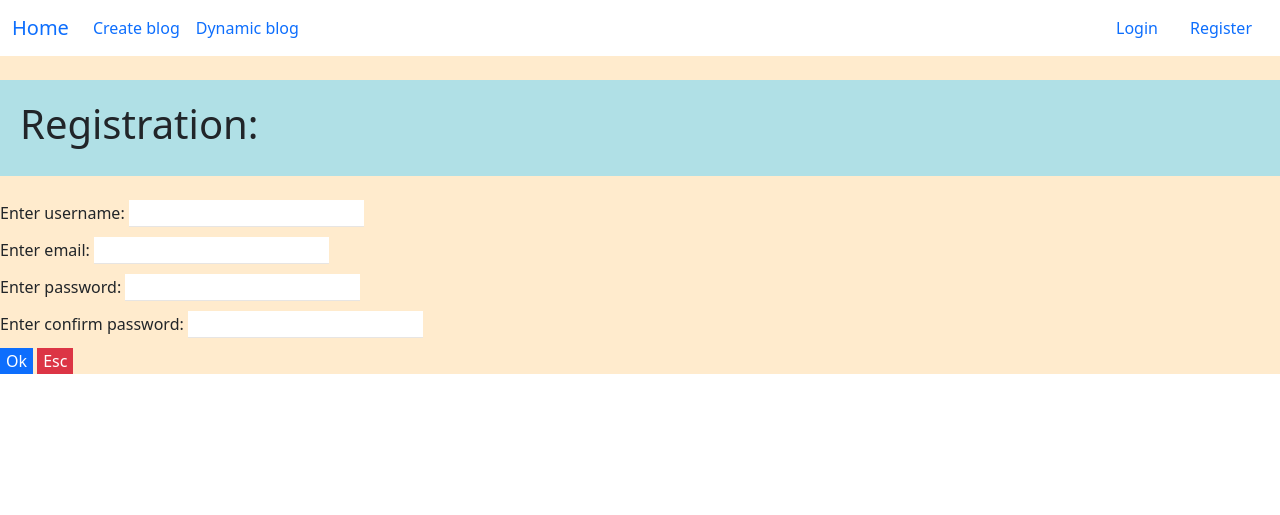
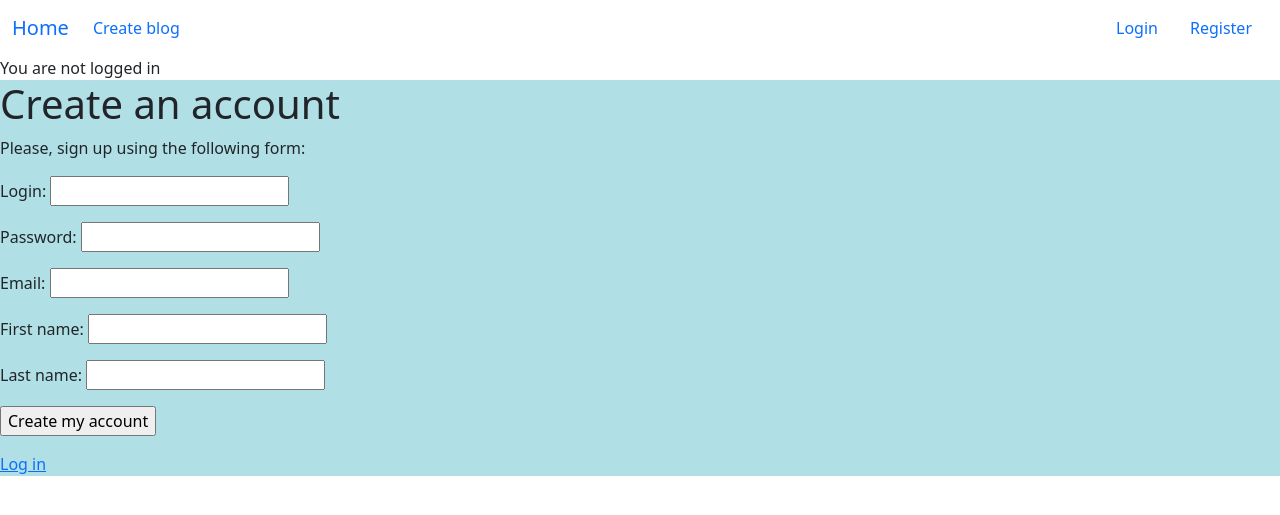
Before and after one commit to Astapow/django_project, a Django app: page /register/ in a window 1280 px wide. Shown: the top 515 px of the page. Run offline with Django 4.2, Linux system fonts and the light colour scheme.

Commit message:
add new html update form url views models new migration

```diff
--- /dev/null
+++ b/django_app/forms.py
@@ -0,0 +1,55 @@
+from django import forms
+from django.contrib.auth import authenticate
+from django.contrib.auth.models import User
+
+from django_app.models import Topic
+
+
+class CreateNewBlog(forms.Form):
+    title = forms.CharField(label='Title', max_length=100)
+    content = forms.CharField(label='Content', max_length=1000)
+    topic = forms.ModelMultipleChoiceField(queryset=Topic.objects.all(), widget=forms.CheckboxSelectMultiple)
+
+
+class Register(forms.Form):
+    username = forms.CharField(label='Login', max_length=30)
+    password = forms.CharField(label='Password', max_length=16, widget=forms.PasswordInput)
+    email = forms.EmailField(label='Email', max_length=30)
+    first_name = forms.CharField(label='First name', max_length=20)
+    last_name = forms.CharField(label='Last name', max_length=20)
+
+    def clean_username(self):
+        username = self.cleaned_data.get('username')
+        if User.objects.filter(username=username).exists():
+            raise forms.ValidationError("This username is already taken.")
+        return username
+
+    def save(self, commit=True):
+        user = User.objects.create_user(
+            username=self.cleaned_data.get('username'),
+            password=self.cleaned_data.get('password'),
+            email=self.cleaned_data.get('email'),
+            first_name=self.cleaned_data.get('first_name'),
+            last_name=self.cleaned_data.get('last_name')
+        )
+        if commit:
+            user.save()
+        return user
+
+
+class CreateNewComment(forms.Form):
+    content = forms.CharField(label='Content', max_length=300, widget=forms.Textarea)
+
+
+class AuthenticationForm(forms.Form):
+    username = forms.CharField(max_length=254)
+    password = forms.CharField(label="Password", widget=forms.PasswordInput)
+
+    def clean(self):
+        cleaned_data = super().clean()
+        username = cleaned_data.get('username')
+        password = cleaned_data.get('password')
+        if username and password:
+            self.user = authenticate(username=username, password=password)
+            if self.user is None:
+                raise forms.ValidationError('incorrect name or password')
--- a/django_app/views.py
+++ b/django_app/views.py
@@ -1,28 +1,73 @@
-from django.http import HttpResponse
-from django.shortcuts import render
-from django_app.models import BlogPost, Comment
+from django.http import HttpResponse, HttpResponseRedirect, Http404
+from django.shortcuts import render, redirect
+from django.contrib.auth import login, logout
+from django_app.forms import CreateNewBlog, Register, AuthenticationForm, CreateNewComment
+from django_app.models import BlogPost, Comment, Topic
+from django.contrib.auth.decorators import login_required
 
 
+@login_required(login_url='login/')
 def blogs(request):
-    return render(request, 'home_page.html', {'blog_post': BlogPost.objects.all()})
+    topics = Topic.objects.all()
+    search_text = request.GET.get('search_text')
+    topic_id = request.GET.get('topic')
+
+    if search_text:
+        blog_posts = BlogPost.objects.filter(title__icontains=search_text)
+    elif topic_id:
+        blog_posts = BlogPost.objects.filter(topic__in=[topic_id])
+    else:
+        blog_posts = BlogPost.objects.all()
+    return render(request, 'home_page.html', {'blog_posts': blog_posts, 'topics': topics})
 
 
 def about_site(request):
     return HttpResponse("about your site")
 
 
+@login_required(login_url='/login/')
 def dynamic_blog(request, slug):
     post = BlogPost.objects.get(slug=slug)
     comments = Comment.objects.filter(blog_post=post)
-    return render(request, 'dynamic_blog.html', {"slug": slug, 'post': post, 'comment': comments})
+    return render(request, 'dynamic_blog.html', {"slug": slug, 'post': post, 'comments': comments})
 
 
 def add_comment(request, slug):
-    return HttpResponse(f"{slug} add new comment")
+    if not slug:
+        raise Http404('Slug parameter is missing')
+    post = BlogPost.objects.get(slug=slug)
+    if request.method == 'POST':
+        form = CreateNewComment(request.POST)
+        if form.is_valid():
+            content = form.cleaned_data.get('content')
+            author = request.user
+            blog_post = post
+            create_comment = Comment.objects.create(author=author, blog_post=blog_post, content=content)
+            return render(request, 'create_comment_was_valid.html',
+                          {'create_comment': create_comment, 'form': form, 'post': post})
+    else:
+        form = CreateNewComment()
+    return render(request, 'create_comment.html', {'form': form, 'post': post})
 
 
+@login_required(login_url='/login/')
 def create_new_post(request):
-    return render(request, 'create_new_blog.html')
+    if request.method == 'POST':
+
+        form = CreateNewBlog(request.POST)
+        if form.is_valid():
+            title = form.cleaned_data.get('title')
+            content = form.cleaned_data.get('content')
+            author = request.user
+            new_post = BlogPost.objects.create(author=author, title=title, content=content)
+            for topic in form.cleaned_data.get('topic'):
+                new_post.topic.add(topic)
+            return redirect('home')
+
+    else:
+        form = CreateNewBlog()
+
+    return render(request, 'create_new_blog.html', {'form': form})
 
 
 def update_post(request, slug):
@@ -42,12 +87,33 @@ def change_password(request):
 
 
 def user_registration(request):
-    return render(request, 'register.html')
+    if request.method == 'POST':
+        register = Register(request.POST)
+        if register.is_valid():
+            create_new_user = register.save(commit=False)
+            create_new_user.set_password(register.cleaned_data.get('password'))
+            create_new_user.save()
+            return render(request, 'register_was_valid.html', {'create_new_user': create_new_user})
+
+    else:
+        register = Register()
+
+    return render(request, 'register.html', {'register': register})
 
 
-def login(request):
-    return render(request, 'login.html')
+def login_user(request):
+    if request.method == 'POST':
+        log_in = AuthenticationForm(request.POST)
+        if log_in.is_valid():
+            login(request, log_in.user)
+            return HttpResponseRedirect('/')
+
+    else:
+        log_in = AuthenticationForm()
+
+    return render(request, 'login.html', {'login': log_in})
 
 
-def logout(request):
-    return HttpResponse("logout")
+def logout_user(request):
+    logout(request)
+    return redirect('login')
--- a/django_project_python/urls.py
+++ b/django_project_python/urls.py
@@ -18,7 +18,7 @@ from django.urls import path
 
 from django.contrib import admin
 from django_app.views import blogs, about_site, dynamic_blog, add_comment, create_new_post, update_post, delete_post, \
-    users_personal_page, user_registration, change_password, login, logout
+    users_personal_page, user_registration, change_password, logout_user, login_user
 
 urlpatterns = [
     path('blogs/', blogs, name='home'),  # Домашняя страница, потенциально, однажды там будут блоги :)
@@ -27,15 +27,15 @@ urlpatterns = [
     path('<slug:slug>', dynamic_blog, name='dynamic_blog'),
     # Потенциальная страница для просмотра одного блога. Динамический контент, который потенциально будет ходить в базу данных
 
-    path('<slug:slug>/comment/', add_comment),  # Урл для добавления коментария к посту.
+    path('<slug:slug>/comment/', add_comment, name='comment'),  # Урл для добавления коментария к посту.
     path('create/', create_new_post, name='create_post'),  # Создание нового поста
     path('<slug:slug>/update/', update_post),  # Обновление существующего поста
     path('<slug:slug>/delete/', delete_post),  # Удаление поста
     path('profile/<str:username>/', users_personal_page),  # Личная страница пользователя
     path('change_password/', change_password),  # Страничка для смены пароля
     path('register/', user_registration, name='register'),  # Регистрация пользователя
-    path('login/', login, name='login'),  # Логин
-    path('logout/', logout),  # Логаут
+    path('login/', login_user, name='login'),  # Логин
+    path('logout/', logout_user, name='logout'),  # Логаут
     path('admin/', admin.site.urls),
 
 ]
--- /dev/null
+++ b/templates/create_blog_was_valid.html
@@ -0,0 +1,6 @@
+{% extends 'home_page.html' %}
+
+{% block content %}
+    <div style="background-color: darkgrey">Post CREATED</div>
+    <a href="{% url 'create_post' %}">Create new BLOG</a>
+{% endblock %}
--- /dev/null
+++ b/templates/create_comment_was_valid.html
@@ -0,0 +1,6 @@
+{% extends 'home_page.html' %}
+
+{% block content %}
+    <div style="background-color: darkgrey"></div>
+    <a href="{% url 'home' %}">Done</a>
+{% endblock %}
--- a/templates/home_page.html
+++ b/templates/home_page.html
@@ -3,14 +3,15 @@
 <head>
     <meta charset="UTF-8">
     <title>Title</title>
-    <link href="https://cdn.jsdelivr.net/npm/bootstrap@5.0.2/dist/css/bootstrap.min.css" rel="stylesheet" \
+    <link href="https://cdn.jsdelivr.net/npm/bootstrap@5.0.2/dist/css/bootstrap.min.css" rel="stylesheet"
           integrity="sha384-EVSTQN3/azprG1Anm3QDgpJLIm9Nao0Yz1ztcQTwFspd3yD65VohhpuuCOmLASjC" crossorigin="anonymous">
 </head>
 <body>
 <nav class="navbar navbar-expand-lg bg" data-bs-theme="dark">
     <div class="container-fluid">
         <a class="navbar-brand" href="{% url 'home' %}">Home</a>
-    <button class="navbar-toggler" type="button" data-bs-toggle="collapse" data-bs-target="#navbarSupportedContent" aria-controls="navbarSupportedContent" aria-expanded="false" aria-label="Toggle navigation">
+        <button class="navbar-toggler" type="button" data-bs-toggle="collapse" data-bs-target="#navbarSupportedContent"
+                aria-controls="navbarSupportedContent" aria-expanded="false" aria-label="Toggle navigation">
             <span class="navbar-toggler-icon"></span>
         </button>
         <div class="collapse navbar-collapse" id="navbarSupportedContent">
@@ -18,26 +19,41 @@
                 <li class="nav-item">
                     <a class="nav-link active" aria-current="page" href="{% url 'create_post' %}">Create blog</a>
                 </li>
-        <li class="nav-item">
-          <a class="nav-link" href="{% url 'dynamic_blog' 'some_text' %}">Dynamic blog</a>
-        </li>
             </ul>
-      <form class="d-flex" >
-
+            <form class="d-flex">
                 <a class="nav-link active" aria-current="page" href="{% url 'login' %}">Login</a>
                 <a class="nav-link active" aria-current="page" href="{% url 'register' %}">Register</a>
-
             </form>
         </div>
     </div>
 </nav>
-<div style="background-color: blanchedalmond">
+{% if user.is_authenticated %}
+    <h1> Hello {{ user.username }} </h1>
+    <form action="{% url 'logout' %}">
+        <button type="submit">Logout</button>
+    </form>
+{% else %}
+    You are not logged in
+{% endif %}
+<div style="background-color: powderblue">
     {% block content %}
-        {% for blog in blog_post %}
-            <a class="nav-link active" aria-current="page" href="{{ blog.slug }}">
+        <h1>Topics:</h1>
+        {% for topic in topics %}
+            <a href="{% url 'home' %}?topic={{ topic.id }}">{{ topic.title }}</a>
+            <br>
+        {% endfor %}
+        <h2>Posts:</h2>
+        <form method="get" action="{% url 'home' %}">
+            <label>Search: <a href="{% url 'home' %}">Clear</a>
+                <input type="text" name="search_text">
+            </label>
+            <input type="submit" value="Search">
+        </form>
+        {% for blog in blog_posts %}
+            <a class="nav-link active" aria-current="page" href="{% url 'dynamic_blog' blog.slug %}">
                 title: {{ blog.title }} | content: {{ blog.content }} |
-                from author: {{ blog.author.username }} | categories{{ blog.categories }}</a>
-
+                from author: {{ blog.author.username }}
+            </a>
             <br>
         {% endfor %}
     {% endblock %}
--- /dev/null
+++ b/templates/login_was_valid.html
@@ -0,0 +1,6 @@
+{% extends 'home_page.html' %}
+
+{% block content %}
+    <div style="background-color: darkgrey"></div>
+    <a href="{% url 'home' %}">Done</a>
+{% endblock %}
--- a/templates/register.html
+++ b/templates/register.html
@@ -1,39 +1,14 @@
-{% extends 'home_page.html' %}
+{% extends "home_page.html" %}
+
+{% block title %}Create an account{% endblock %}
+
 {% block content %}
-<br>
-
-<style>
-    input {
-        border: none;
-        border-bottom: 1px solid rgb(231,229,227);
-    }
-    .wrapper {
-        margin-bottom: 10px;
-    }
-    .wrapper label i {
-    margin-right: 5px;
-    display: inline-block;
-    width: 10px;
-}
-</style>
-
-<div style="padding: 20px; background-color: powderblue">
-    <h1><span class="register">Registration:</span></h1>
-</div>
-<br>
-<div class="wrapper">
-    <label>Enter username: <input  id="username" type="text" required/></label>
-</div>
-<div class="wrapper">
-    <label>Enter email: <input id="email" type="email" required/></label>
-</div>
-<div class="wrapper">
-    <label>Enter password: <input id="password" type="password" required/></label>
-</div>
-<div class="wrapper">
-    <label>Enter confirm password: <input id="confirm password" type="password" required/></label>
-</div>
-<div>
-    <button type = "submit" class="btn-primary border-0" > Ok </button> <button type = "submit" class="btn-danger border-0"> Esc </button>
-</div>
+    <h1>Create an account</h1>
+    <p>Please, sign up using the following form:</p>
+    <form action="." method="post">
+        {{ register.as_p }}
+        {% csrf_token %}
+        <p><input type="submit" value="Create my account"></p>
+        <a href="{% url 'login' %}">Log in</a>
+    </form>
 {% endblock %}
```
Also changed, not shown: django_app/models.py (+3 -15 lines), templates/create_comment.html (added, +13 -0 lines), templates/create_new_blog.html (+5 -30 lines), templates/dynamic_blog.html (+5 -6 lines), templates/login.html (+8 -26 lines), templates/register_was_valid.html (added, +8 -0 lines). Lines whose indentation alone changed are shown as unchanged.
